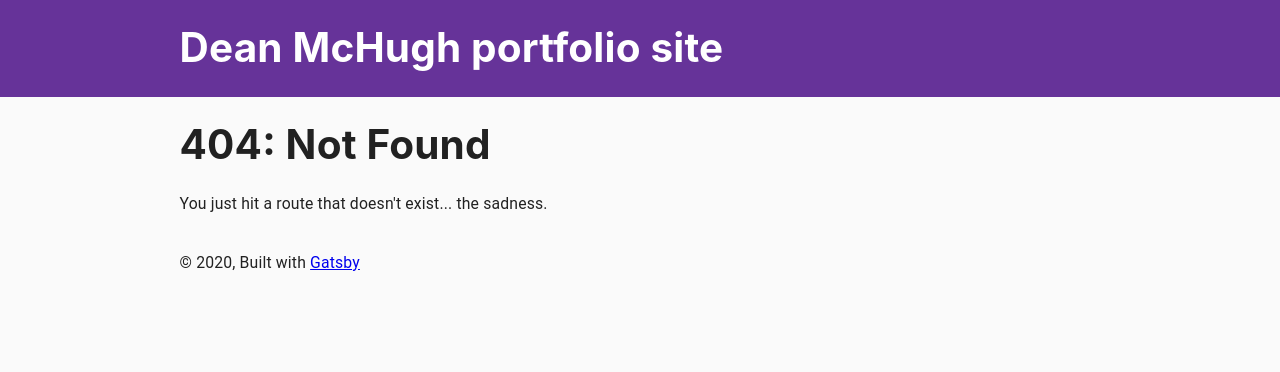
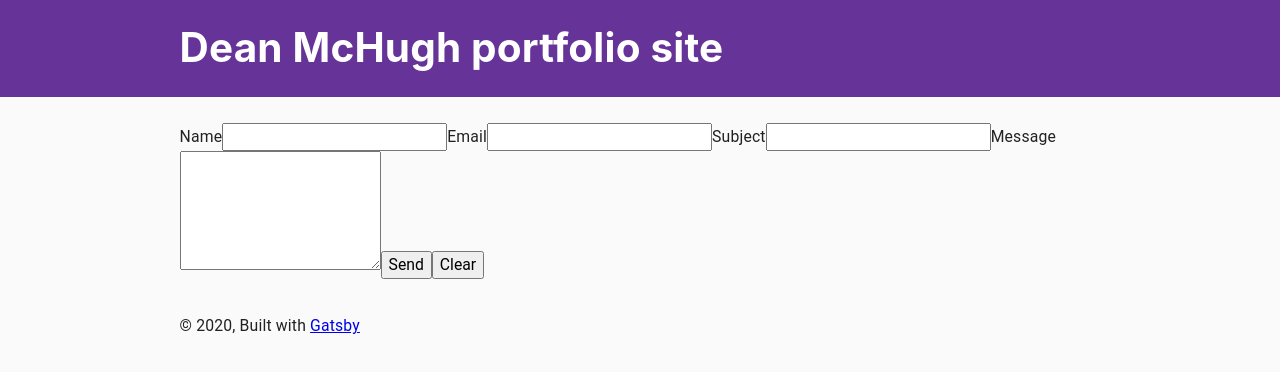
Before and after one commit to deanmchugh/portfolioSite, a Gatsby site: page /contact in a window 1280 px wide. Before the commit this address had no page. Built offline with nearby package versions, Linux system fonts and the light colour scheme; Gatsby itself is replaced by a stand-in of ours.

Commit message:
ADD: contact page

```diff
--- a/gatsby-config.js
+++ b/gatsby-config.js
@@ -5,6 +5,7 @@ module.exports = {
     author: `Dean McHugh`,
   },
   plugins: [
+    `gatsby-plugin-material-ui`,
     `gatsby-plugin-react-helmet`,
     {
       resolve: `gatsby-source-filesystem`,
--- /dev/null
+++ b/src/pages/contact.tsx
@@ -0,0 +1,32 @@
+import React from 'react'
+
+import Layout from '../components/layout'
+import SEO from '../components/seo'
+
+const contact = () => (
+    <Layout>
+        <SEO title="contact" />
+        <form method="post" action="#">
+            <label>
+                Name
+                <input type="text" name="name" id="name" />
+            </label>
+            <label>
+                Email
+                <input type="email" name="email" id="email" />
+            </label>
+            <label>
+                Subject
+                <input type="text" name="subject" id="subject" />
+            </label>
+            <label>
+                Message
+                <textarea name="message" id="message" rows={5} />
+            </label>
+            <button type="submit">Send</button>
+            <input type="reset" value="Clear" />
+        </form>
+    </Layout>
+)
+
+export default contact
--- a/src/pages/index.js
+++ b/src/pages/index.tsx
@@ -14,8 +14,7 @@ const IndexPage = () => (
     <div style={{ maxWidth: `300px`, marginBottom: `1.45rem` }}>
       <Image />
     </div>
-    <Link to="/page-2/">Go to page 2</Link> <br />
-    <Link to="/using-typescript/">Go to "Using TypeScript"</Link>
+    <Link to="/contact/">Contact Me</Link>
   </Layout>
 )
 
```
Also changed, not shown: src/pages/page-2.js (deleted, +0 -16 lines), src/pages/using-typescript.tsx (deleted, +0 -34 lines), src/pages/404.tsx (renamed from src/pages/404.js).
